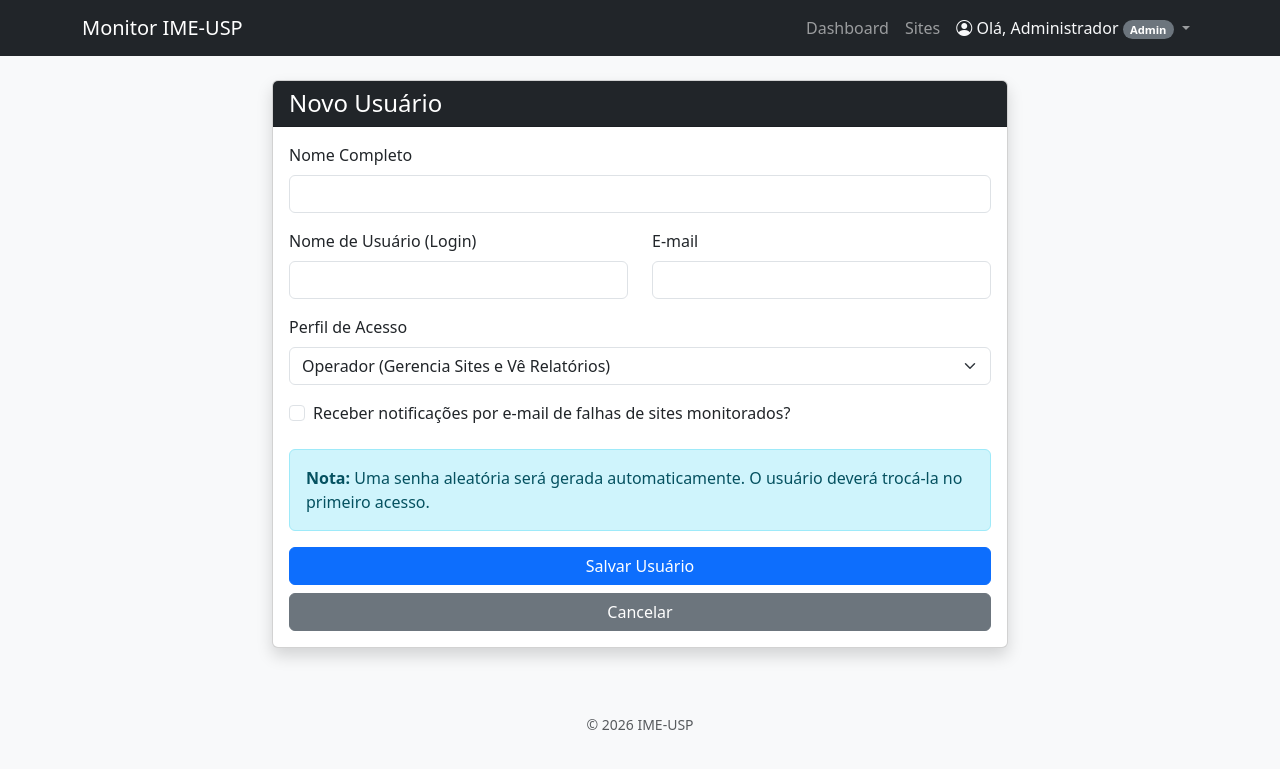
After one commit to luiscarlosdesouza/status_sistemas, a Flask app: page /users/add in a window 1280 px wide. The commit adds this page. Shown: the top 769 px of the page. Run offline with Flask 3, Linux system fonts and the light colour scheme; a user stored in the database is signed in.

Commit message:
Refinamento V1.1: Perfil, Menu dinamico e segurança

```diff
--- a/app.py
+++ b/app.py
@@ -10,6 +10,8 @@ import requests
 import atexit
 from werkzeug.security import generate_password_hash, check_password_hash
 from dotenv import load_dotenv
+from sqlalchemy import text
+from authlib.integrations.flask_client import OAuth
 
 load_dotenv()
 
@@ -23,11 +25,32 @@ login_manager = LoginManager()
 login_manager.init_app(app)
 login_manager.login_view = 'login'
 
+# OAuth Config
+oauth = OAuth(app)
+google = oauth.register(
+    name='google',
+    client_id=os.getenv('GOOGLE_CLIENT_ID'),
+    client_secret=os.getenv('GOOGLE_CLIENT_SECRET'),
+    access_token_url='https://accounts.google.com/o/oauth2/token',
+    access_token_params=None,
+    authorize_url='https://accounts.google.com/o/oauth2/auth',
+    authorize_params=None,
+    api_base_url='https://www.googleapis.com/oauth2/v1/',
+    userinfo_endpoint='https://openidconnect.googleapis.com/v1/userinfo',
+    client_kwargs={'scope': 'openid email profile'},
+)
+
 # --- Models ---
 class User(UserMixin, db.Model):
     id = db.Column(db.Integer, primary_key=True)
     username = db.Column(db.String(100), unique=True, nullable=False)
     password_hash = db.Column(db.String(200), nullable=False)
+    # New V1.1 Fields
+    name = db.Column(db.String(100), nullable=True)
+    email = db.Column(db.String(100), unique=True, nullable=True)
+    role = db.Column(db.String(20), default='operator') # 'admin' or 'operator'
+    is_default_password = db.Column(db.Boolean, default=True)
+    receive_notifications = db.Column(db.Boolean, default=False)
 
 class Site(db.Model):
     id = db.Column(db.Integer, primary_key=True)
@@ -166,11 +189,17 @@ def check_sites():
         db.session.commit()
 
 def send_alert_email(site, settings):
-    if not (settings.email_user and settings.email_password and settings.email_to):
-        print("Email configuration missing in Settings. Notification skipped.")
+    if not (settings.email_user and settings.email_password):
+        print("Email configuration (User/Pass) missing in Settings. Notification skipped.")
         return
 
-    recipients = [e.strip() for e in settings.email_to.split(',')]
+    # Fetch users who want notifications
+    users_to_notify = User.query.filter_by(receive_notifications=True).all()
+    recipients = [u.email for u in users_to_notify if u.email]
+
+    if not recipients:
+        print("No users configured to receive notifications.")
+        return
 
     try:
         smtp_port = int(settings.smtp_port) if settings.smtp_port else 465
@@ -199,10 +228,15 @@ def send_alert_email(site, settings):
             print(f"Failed to send email to {recipient}: {e}")
 
 def send_recovery_email(site, settings):
-    if not (settings.email_user and settings.email_password and settings.email_to):
+    if not (settings.email_user and settings.email_password):
         return
 
-    recipients = [e.strip() for e in settings.email_to.split(',')]
+    # Fetch users who want notifications
+    users_to_notify = User.query.filter_by(receive_notifications=True).all()
+    recipients = [u.email for u in users_to_notify if u.email]
+
+    if not recipients:
+        return
 
     try:
         smtp_port = int(settings.smtp_port) if settings.smtp_port else 465
@@ -249,6 +283,9 @@ def index():
 
 @app.route('/login', methods=['GET', 'POST'])
 def login():
+    if current_user.is_authenticated:
+        return redirect(url_for('users')) # Redirect to users or index
+
     if request.method == 'POST':
         username = request.form.get('username')
         password = request.form.get('password')
@@ -256,11 +293,46 @@ def login():
 
         if user and check_password_hash(user.password_hash, password):
             login_user(user)
-            return redirect(url_for('admin'))
+            if user.is_default_password:
+                flash('Por favor, redefina sua senha.', 'warning')
+                return redirect(url_for('profile'))
+            return redirect(url_for('index'))
         else:
-            flash('Login failed. Check username and password.')
+            flash('Usuário ou senha inválidos.', 'danger')
 
     return render_template('login.html')
+
+@app.route('/login/google')
+def google_login():
+    redirect_uri = url_for('google_authorize', _external=True)
+    return google.authorize_redirect(redirect_uri)
+
+@app.route('/login/google/callback')
+def google_authorize():
+    try:
+        token = google.authorize_access_token()
+        resp = google.get('userinfo')
+        user_info = resp.json()
+        email = user_info['email']
+        name = user_info.get('name', email.split('@')[0])
+
+        # Check if user exists by email
+        user = User.query.filter_by(email=email).first()
+
+        if not user:
+            # Check if admin authorized this domain/email (Security Check can be added here)
+            # For now, we only allow if the Admin pre-registered the email OR we auto-create if configured.
+            flash(f'Acesso negado. O e-mail {email} não está cadastrado no sistema.', 'danger')
+            return redirect(url_for('login'))
+
+        # Log in the user
+        login_user(user)
+        flash(f'Bem-vindo, {user.name or name}!', 'success')
+
+        return redirect(url_for('index'))
+    except Exception as e:
+        flash(f'Erro no login com Google: {str(e)}', 'danger')
+        return redirect(url_for('login'))
 
 @app.route('/logout')
 @login_required
@@ -346,6 +418,9 @@ def reports():
 @app.route('/settings', methods=['GET', 'POST'])
 @login_required
 def settings():
+    if current_user.role != 'admin':
+        flash('Acesso negado. Apenas administradores podem acessar configurações globais.', 'danger')
+        return redirect(url_for('index'))
     settings = GlobalSettings.query.first()
     if request.method == 'POST':
         settings.email_user = request.form.get('email_user')
@@ -355,7 +430,6 @@ def settings():
         settings.smtp_server = request.form.get('smtp_server')
         settings.smtp_port = int(request.form.get('smtp_port'))
         settings.interval_weekday = int(request.form.get('interval_weekday'))
-        settings.interval_weekend = int(request.form.get('interval_weekend'))
         settings.alert_threshold = int(request.form.get('alert_threshold'))
         db.session.commit()
         flash('Configurações atualizadas com sucesso!')
@@ -363,13 +437,206 @@ def settings():
 
     return render_template('settings.html', settings=settings)
 
+@app.route('/profile', methods=['GET', 'POST'])
+@login_required
+def profile():
+    if request.method == 'POST':
+        # Update Name/Email
+        current_user.name = request.form.get('name')
+        current_user.email = request.form.get('email')
+
+        # Password Change
+        new_password = request.form.get('new_password')
+        confirm_password = request.form.get('confirm_password')
+
+        if new_password:
+            if new_password != confirm_password:
+                flash('Novas senhas não conferem.', 'danger')
+                return redirect(url_for('profile'))
+
+            current_user.password_hash = generate_password_hash(new_password, method='pbkdf2:sha256')
+            current_user.is_default_password = False
+            flash('Senha alterada com sucesso!', 'success')
+
+        db.session.commit()
+        flash('Perfil atualizado com sucesso!', 'success')
+        return redirect(url_for('profile'))
+
+    return render_template('profile.html', user=current_user)
+
+    return render_template('settings.html', settings=settings)
+
+# --- User Management Routes ---
+
+@app.route('/users')
+@login_required
+def users():
+    # Only Admin can access
+    if current_user.role != 'admin':
+        flash('Acesso negado. Apenas administradores podem gerenciar usuários.', 'danger')
+        return redirect(url_for('index'))
+
+    all_users = User.query.all()
+    return render_template('users.html', users=all_users)
+
+@app.route('/users/add', methods=['GET', 'POST'])
+@app.route('/users/edit/<int:user_id>', methods=['GET', 'POST'])
+@login_required
+def edit_user(user_id=None):
+    if current_user.role != 'admin':
+        flash('Acesso negado.', 'danger')
+        return redirect(url_for('index'))
+
+    user = User.query.get(user_id) if user_id else None
+
+    if request.method == 'POST':
+        # Password Reset Logic
+        if request.form.get('reset_password'):
+            import secrets
+            temp_pass = secrets.token_urlsafe(8)
+            user.password_hash = generate_password_hash(temp_pass, method='pbkdf2:sha256')
+            user.is_default_password = True
+            db.session.commit()
+            flash(f'Senha redefinida! Nova senha temporária: {temp_pass}', 'warning')
+            return redirect(url_for('edit_user', user_id=user.id))
+
+        name = request.form.get('name')
+        email = request.form.get('email')
+        role = request.form.get('role')
+        receive_notifications = 'receive_notifications' in request.form
+
+        if user:
+            # Update
+            user.name = name
+            user.email = email
+            user.role = role
+            user.receive_notifications = receive_notifications
+            db.session.commit()
+            flash('Usuário atualizado com sucesso!', 'success')
+            return redirect(url_for('users'))
+        else:
+            # Create
+            username = request.form.get('username')
+            if User.query.filter_by(username=username).first():
+                flash('Nome de usuário já existe.', 'danger')
+                return render_template('edit_user.html', user=None)
+
+            import secrets
+            temp_pass = secrets.token_urlsafe(8)
+            hashed = generate_password_hash(temp_pass, method='pbkdf2:sha256')
+
+            new_user = User(
+                username=username,
+                password_hash=hashed,
+                name=name,
+                email=email,
+                role=role,
+                is_default_password=True,
+                receive_notifications=receive_notifications
+            )
+            db.session.add(new_user)
+            db.session.commit()
+            flash(f'Usuário criado! Senha temporária: {temp_pass}', 'success')
+            return redirect(url_for('users'))
+
+    return render_template('edit_user.html', user=user)
+
+@app.route('/users/delete/<int:user_id>', methods=['POST'])
+@login_required
+def delete_user(user_id):
+    if current_user.role != 'admin':
+        flash('Acesso negado.', 'danger')
+        return redirect(url_for('users'))
+
+    user = User.query.get(user_id)
+    if user:
+        if user.username == 'admin':
+            flash('Não é possível excluir o administrador principal.', 'danger')
+        elif user.id == current_user.id:
+            flash('Você não pode excluir a si mesmo.', 'danger')
+        else:
+            db.session.delete(user)
+            db.session.commit()
+            flash('Usuário excluído.', 'success')
+    return redirect(url_for('users'))
+
+def check_and_add_column(table_name, column_name, column_type, default_value=None):
+    with db.engine.connect() as conn:
+        # Check if column exists
+        result = conn.execute(text(f"PRAGMA table_info({table_name})"))
+        columns = [row[1] for row in result.fetchall()]
+
+        if column_name not in columns:
+            print(f"Migrating: Adding {column_name} to {table_name}")
+            try:
+                # Add column
+                alter_query = f"ALTER TABLE {table_name} ADD COLUMN {column_name} {column_type}"
+                conn.execute(text(alter_query))
+
+                # Update default values if provided
+                if default_value is not None:
+                    if isinstance(default_value, str):
+                        update_query = f"UPDATE {table_name} SET {column_name} = '{default_value}'"
+                    else:
+                        update_query = f"UPDATE {table_name} SET {column_name} = {default_value}"
+                    conn.execute(text(update_query))
+
+                conn.commit()
+            except Exception as e:
+                print(f"Migration error: {e}")
+
 # --- Init DB ---
 def init_db():
     with app.app_context():
+        # Ensure tables exist
         db.create_all()
+
+        # --- Migrations for V1.1 ---
+        # Add new columns to User table if they don't exist
+        from sqlalchemy import text
+        check_and_add_column('user', 'name', 'VARCHAR(100)', 'Administrador')
+        check_and_add_column('user', 'email', 'VARCHAR(100)')
+        check_and_add_column('user', 'role', 'VARCHAR(20)', 'admin')
+        check_and_add_column('user', 'is_default_password', 'BOOLEAN', 0) # Default to 0 (False) for existing users to avoid forced change
+        check_and_add_column('user', 'receive_notifications', 'BOOLEAN', 1) # Default Admin receives notifications
+
         # Create or update default admin
         admin_pass = os.getenv('ADMIN_PASSWORD', 'admin')
         hashed_pw = generate_password_hash(admin_pass, method='pbkdf2:sha256')
+
+        admin_user = User.query.filter_by(username='admin').first()
+        if admin_user:
+            # Update existing admin to ensure it has the correct role
+            if not admin_user.role:
+                admin_user.role = 'admin'
+                admin_user.name = 'Administrador'
+                admin_user.receive_notifications = True
+
+            # Update email if not set, trying to grab from Settings or Env
+            if not admin_user.email:
+                 # Try env first
+                 env_email_to = os.getenv('EMAIL_TO')
+                 if env_email_to:
+                     admin_user.email = env_email_to.split(',')[0].strip()
+
+            # Only reset password if it matches the default 'admin' hash (optional, but good for safety)
+            # admin_user.password_hash = hashed_pw
+        else:
+            # Create new admin
+            env_email_to = os.getenv('EMAIL_TO')
+            first_email = env_email_to.split(',')[0].strip() if env_email_to else 'admin@localhost'
+
+            new_admin = User(
+                username='admin',
+                password_hash=hashed_pw,
+                name='Administrador',
+                role='admin',
+                email=first_email,
+                is_default_password=True,
+                receive_notifications=True
+            )
+            db.session.add(new_admin)
+            print("Created default Admin user.")
 
         # Init Settings
         settings = GlobalSettings.query.first()
@@ -386,20 +653,10 @@ def init_db():
             )
             db.session.add(settings)
             print("Created default Global Settings.")
-            db.session.commit()
-
-        admin_user = User.query.filter_by(username='admin').first()
-        if admin_user:
-            admin_user.password_hash = hashed_pw
-            print(f"Updated admin user password.")
-        else:
-            admin_user = User(username='admin', password_hash=hashed_pw)
-            db.session.add(admin_user)
-            print(f"Created default admin user.")
 
         db.session.commit()
 
 if __name__ == '__main__':
-    # Always run init_db to ensure tables exist (create_all is safe)
+    # Always run init_db to ensure tables/migrations exist
     init_db()
     app.run(host='0.0.0.0', port=5000, debug=True)
--- a/requirements.txt
+++ b/requirements.txt
@@ -4,3 +4,4 @@ Flask-Login==0.6.3
 APScheduler==3.10.4
 requests==2.31.0
 python-dotenv==1.0.0
+Authlib==1.3.0
--- a/templates/admin.html
+++ b/templates/admin.html
@@ -20,6 +20,9 @@
                 d="M9.405 1.05c-.413-1.4-2.397-1.4-2.81 0l-.1.34a1.464 1.464 0 0 1-2.105.872l-.31-.17c-1.283-.698-2.686.705-1.987 1.987l.169.311c.446.82.023 1.841-.872 2.105l-.34.1c-1.4.413-1.4 2.397 0 2.81l.34.1a1.464 1.464 0 0 1 .872 2.105l-.17.31c-.698 1.283.705 2.686 1.987 1.987l.311-.169a1.464 1.464 0 0 1 2.105.872l.1.34c.413 1.4 2.397 1.4 2.81 0l.1-.34a1.464 1.464 0 0 1 2.105-.872l.31.17c1.283.698 2.686-.705 1.987-1.987l-.169-.311a1.464 1.464 0 0 1 .872-2.105l.34-.1c1.4-.413 1.4-2.397 0-2.81l-.34-.1a1.464 1.464 0 0 1-.872-2.105l.17-.31c.698-1.283-.705-2.686-1.987-1.987l-.311.169a1.464 1.464 0 0 1-2.105-.872l-.1-.34zM8 10.93a2.929 2.929 0 1 1 0-5.86 2.929 2.929 0 0 1 0 5.858z" />
         </svg>
         Configurações
+    </a>
+    <a href="{{ url_for('users') }}" class="btn btn-outline-primary ms-2">
+        <i class="bi bi-people-fill"></i> Usuários
     </a>
 </div>
 
--- a/templates/base.html
+++ b/templates/base.html
@@ -1,20 +1,24 @@
 <!DOCTYPE html>
 <html lang="pt-br">
+
 <head>
     <meta charset="UTF-8">
     <meta name="viewport" content="width=device-width, initial-scale=1.0">
     <title>Monitor Sites IME-USP</title>
     <link href="https://cdn.jsdelivr.net/npm/bootstrap@5.3.0/dist/css/bootstrap.min.css" rel="stylesheet">
+    <link rel="stylesheet" href="https://cdn.jsdelivr.net/npm/bootstrap-icons@1.11.0/font/bootstrap-icons.css">
     <script src="https://cdn.jsdelivr.net/npm/bootstrap@5.3.0/dist/js/bootstrap.bundle.min.js"></script>
     <style>
         .status-card {
             transition: transform 0.2s;
         }
+
         .status-card:hover {
             transform: scale(1.02);
         }
     </style>
 </head>
+
 <body class="bg-light">
     <nav class="navbar navbar-expand-lg navbar-dark bg-dark mb-4">
         <div class="container">
@@ -23,16 +27,45 @@
                 <span class="navbar-toggler-icon"></span>
             </button>
             <div class="collapse navbar-collapse" id="navbarNav">
-                <ul class="navbar-nav ms-auto">
+                <ul class="navbar-nav ms-auto align-items-center">
                     <li class="nav-item">
                         <a class="nav-link" href="/">Dashboard</a>
                     </li>
                     {% if current_user.is_authenticated %}
                     <li class="nav-item">
-                            <a class="nav-link" href="/admin">Administração</a>
+                        <a class="nav-link" href="/admin">Sites</a>
                     </li>
-                        <li class="nav-item">
-                            <a class="nav-link text-danger" href="/logout">Sair</a>
+                    <li class="nav-item dropdown">
+                        <a class="nav-link dropdown-toggle" href="#" id="navbarDropdown" role="button"
+                            data-bs-toggle="dropdown" aria-expanded="False">
+                            <span class="text-light">
+                                <i class="bi bi-person-circle"></i>
+                                Olá, {{ current_user.name or current_user.username }}
+                                <span class="badge bg-secondary rounded-pill" style="font-size: 0.7em;">{{
+                                    current_user.role|capitalize }}</span>
+                            </span>
+                        </a>
+                        <ul class="dropdown-menu dropdown-menu-end" aria-labelledby="navbarDropdown">
+                            <li><a class="dropdown-item" href="{{ url_for('profile') }}"><i
+                                        class="bi bi-person-gear"></i> Meu Perfil</a></li>
+                            {% if current_user.role == 'admin' %}
+                            <li>
+                                <hr class="dropdown-divider">
+                            </li>
+                            <li>
+                                <h6 class="dropdown-header">Administração</h6>
+                            </li>
+                            <li><a class="dropdown-item" href="{{ url_for('users') }}"><i class="bi bi-people"></i>
+                                    Usuários</a></li>
+                            <li><a class="dropdown-item" href="{{ url_for('settings') }}"><i class="bi bi-gear"></i>
+                                    Configurações</a></li>
+                            {% endif %}
+                            <li>
+                                <hr class="dropdown-divider">
+                            </li>
+                            <li><a class="dropdown-item text-danger" href="/logout"><i
+                                        class="bi bi-box-arrow-right"></i> Sair</a></li>
+                        </ul>
                     </li>
                     {% else %}
                     <li class="nav-item">
@@ -61,4 +94,5 @@
         <small>&copy; 2026 IME-USP</small>
     </footer>
 </body>
+
 </html>
--- /dev/null
+++ b/templates/edit_user.html
@@ -0,0 +1,75 @@
+{% extends "base.html" %}
+
+{% block content %}
+<div class="row justify-content-center">
+    <div class="col-md-8">
+        <div class="card shadow">
+            <div class="card-header bg-dark text-white">
+                <h4 class="mb-0">{{ 'Editar Usuário' if user else 'Novo Usuário' }}</h4>
+            </div>
+            <div class="card-body">
+                <form method="POST">
+                    <div class="mb-3">
+                        <label class="form-label">Nome Completo</label>
+                        <input type="text" class="form-control" name="name" value="{{ user.name if user else '' }}"
+                            required>
+                    </div>
+
+                    <div class="row">
+                        <div class="col-md-6 mb-3">
+                            <label class="form-label">Nome de Usuário (Login)</label>
+                            <input type="text" class="form-control" name="username"
+                                value="{{ user.username if user else '' }}" {{ 'readonly' if user else 'required' }}>
+                            {% if user %}
+                            <div class="form-text">O nome de usuário não pode ser alterado.</div>
+                            {% endif %}
+                        </div>
+                        <div class="col-md-6 mb-3">
+                            <label class="form-label">E-mail</label>
+                            <input type="email" class="form-control" name="email"
+                                value="{{ user.email if user else '' }}">
+                        </div>
+                    </div>
+
+                    <div class="mb-3">
+                        <label class="form-label">Perfil de Acesso</label>
+                        <select class="form-select" name="role">
+                            <option value="operator" {{ 'selected' if user and user.role=='operator' else '' }}>Operador
+                                (Gerencia Sites e Vê Relatórios)</option>
+                            <option value="admin" {{ 'selected' if user and user.role=='admin' else '' }}>Administrador
+                                (Acesso Total)</option>
+                        </select>
+                    </div>
+
+                    <div class="mb-4 form-check">
+                        <input type="checkbox" class="form-check-input" name="receive_notifications" id="notif"
+                            {{ 'checked' if (user and user.receive_notifications) else '' }}>
+                        <label class="form-check-label" for="notif">Receber notificações por e-mail de falhas de sites
+                            monitorados?</label>
+                    </div>
+
+                    {% if not user %}
+                    <div class="alert alert-info">
+                        <strong>Nota:</strong> Uma senha aleatória será gerada automaticamente. O usuário deverá
+                        trocá-la no primeiro acesso.
+                    </div>
+                    {% else %}
+                    <div class="mb-4">
+                        <button type="submit" name="reset_password" value="true" class="btn btn-warning btn-sm"
+                            onclick="return confirm('Isso vai redefinir a senha do usuário e exigir que ele a troque no próximo login. Continuar?');">
+                            <i class="bi bi-key"></i> Redefinir Senha
+                        </button>
+                        <small class="text-muted ms-2">Gera uma nova senha temporária.</small>
+                    </div>
+                    {% endif %}
+
+                    <div class="d-grid gap-2">
+                        <button type="submit" class="btn btn-primary">Salvar Usuário</button>
+                        <a href="{{ url_for('users') }}" class="btn btn-secondary">Cancelar</a>
+                    </div>
+                </form>
+            </div>
+        </div>
+    </div>
+</div>
+{% endblock %}
```
Also changed, not shown: templates/login.html (+6 -1 lines), templates/profile.html (added, +61 -0 lines), templates/users.html (added, +66 -0 lines), 1 other file. Lines whose indentation alone changed are shown as unchanged.
